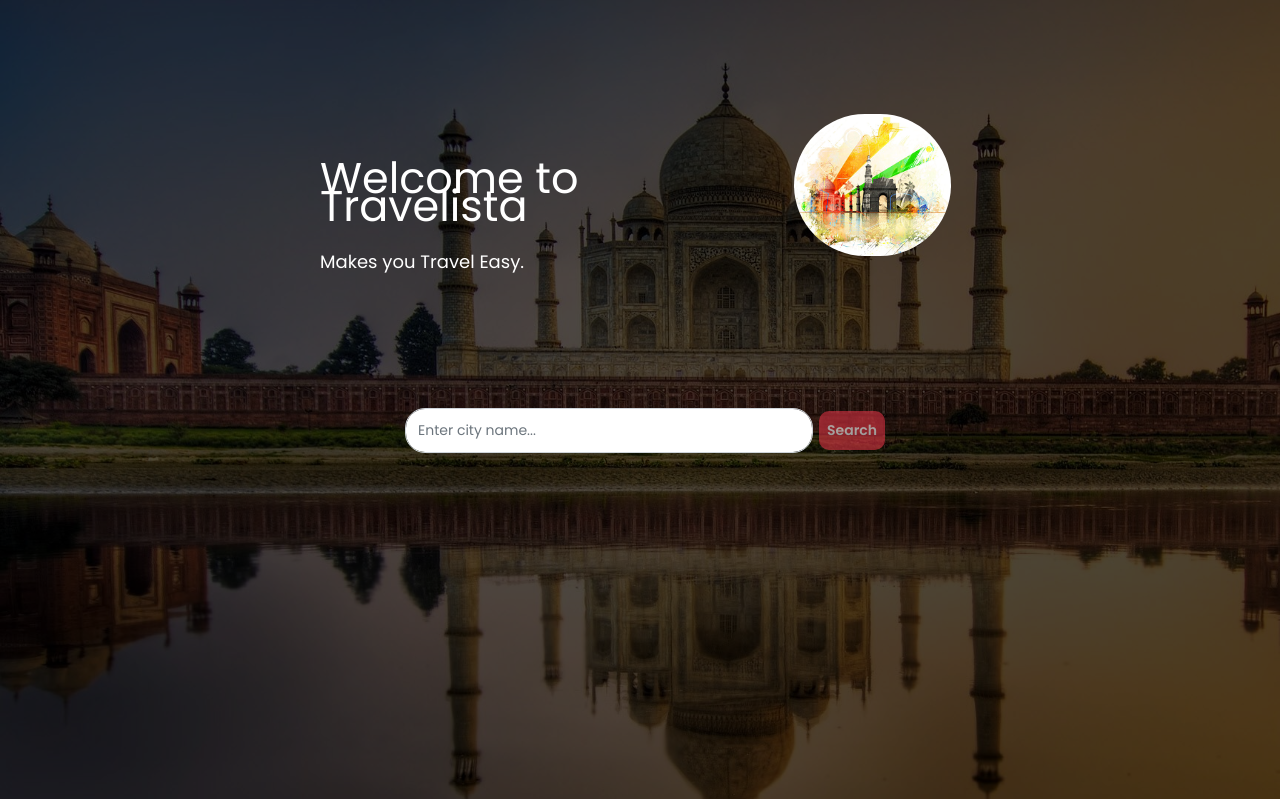
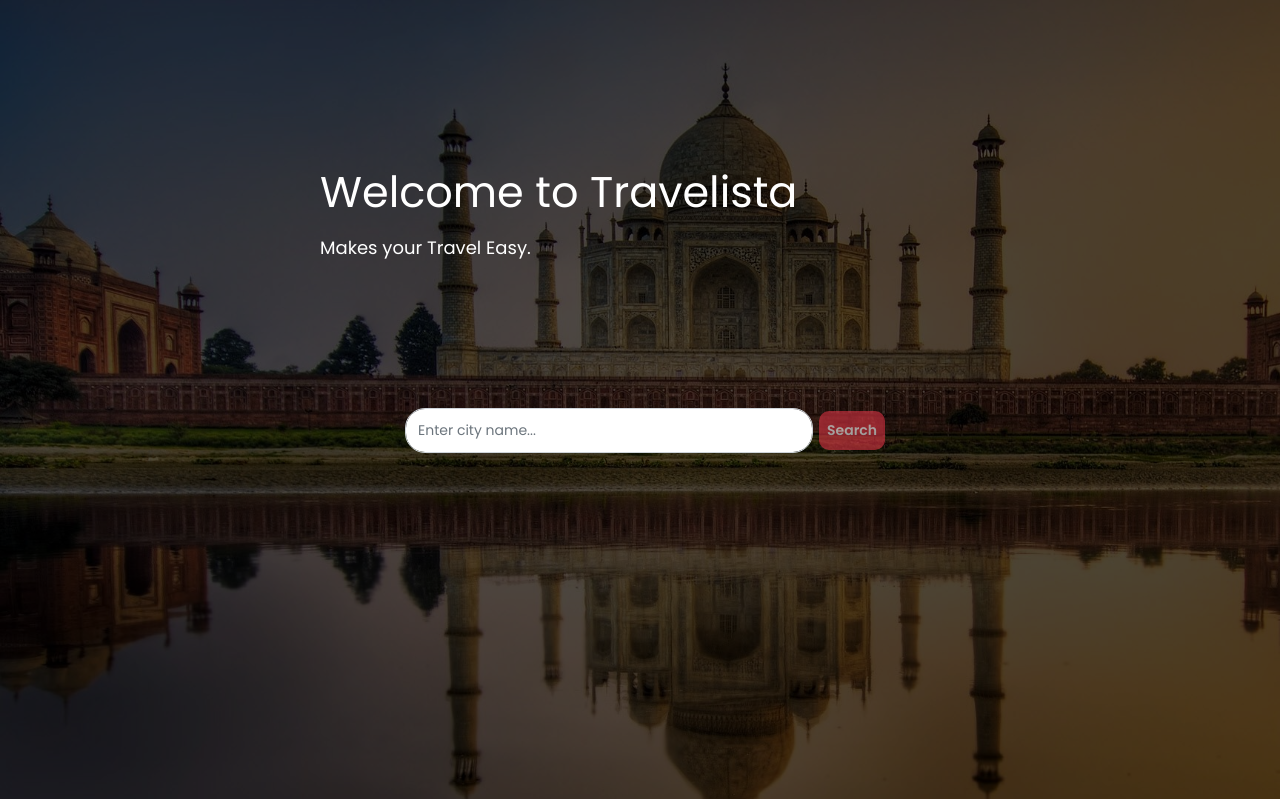
Before and after one commit to codebiet/Travelista, a Django app: page / in a window 1280 px wide. Shown: the part 67-866 px from the top of the page. Run offline with Django 3.2, Linux system fonts and the light colour scheme; some libraries are stand-ins or nearby versions; some web fonts are replaced.

Commit message:
add styless

```diff
--- a/Places/templates/Places/index.html
+++ b/Places/templates/Places/index.html
@@ -5,7 +5,7 @@
 
 
 {% block content %}
-<nav class="navbar bg height-nav-resp">
+<nav class="navbar bg height-nav-resp" style="z-index: 2;">
     <ul class="nav-list v-class-resp">
         <div class="logo"><img src="{% static '/images/logo.jpg' %}" alt="logo" class="lolo"></div>
         <li class="listItem"><a href="{% url 'index' %}">Home</a></li>
@@ -25,16 +25,16 @@
 
         <div class="first-half">
             <p class="text-big" style="margin-bottom: 18px;">Welcome to Travelista</p>
-            <p class="text-small">Makes you Travel Easy.</p>
+            <p class="text-small">Makes your Travel Easy.</p>
         </div>
 
-        <div class="second-half">
+        {% comment %} <div class="second-half">
             <img src="{% static '/images/mid.png' %}" alt="india toursim">
-        </div>
+        </div> {% endcomment %}
 
     </div>
 
-    <div class="mt-5 text-center ml-auto mr-auto" style="max-width: 500px;">
+    <div class="mt-5 text-center ml-auto mr-auto" style="max-width: 500px; position: relative; z-index: 1;">
         <form action="city" method="GET">
             <div class="input-group input-group-sm" style="margin: 3%;">
                 <input type="text" class="form-control" name="city_name" placeholder="Enter city name..." style="
```
Also changed, not shown: Places/templates/Places/about.html (+6 -6 lines).
